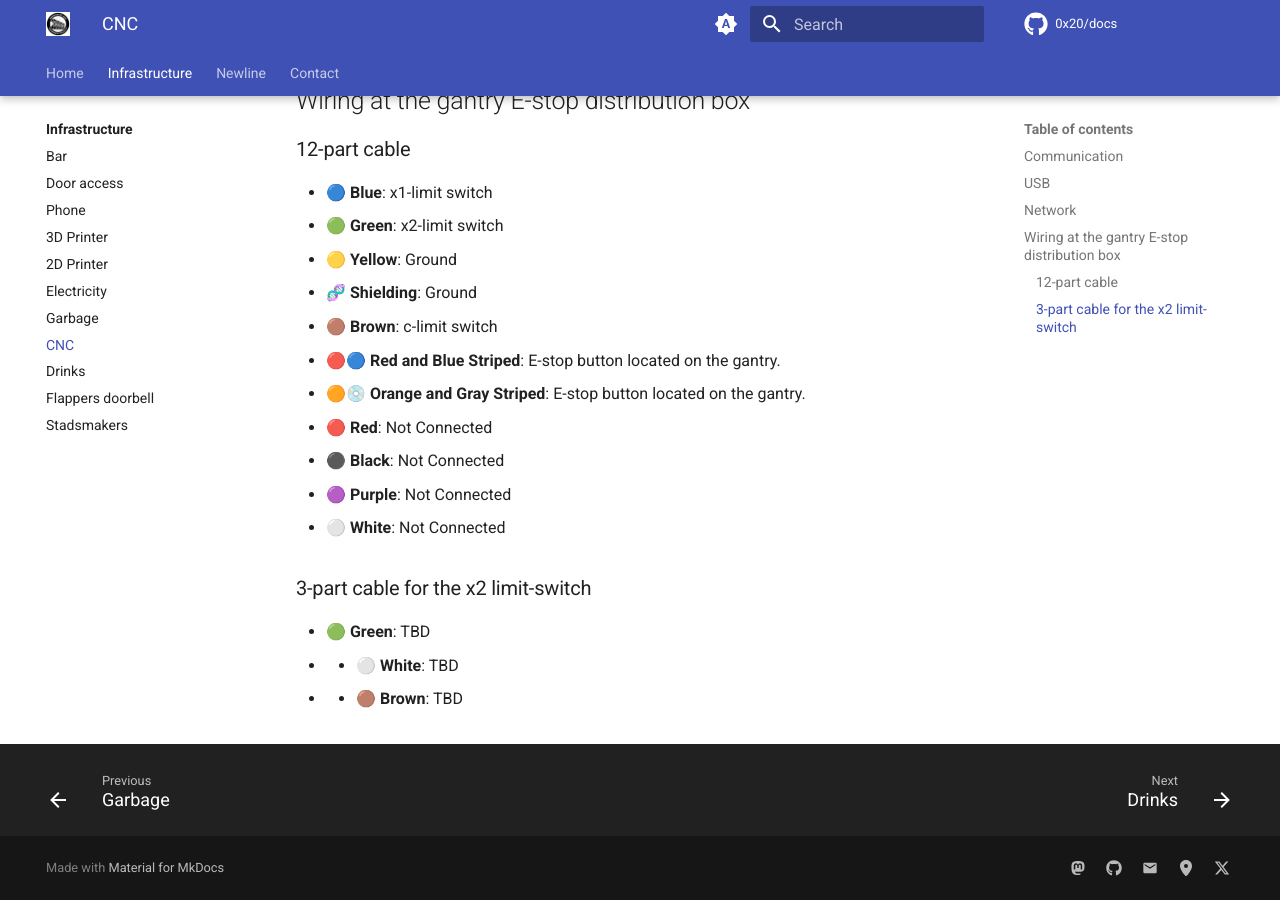
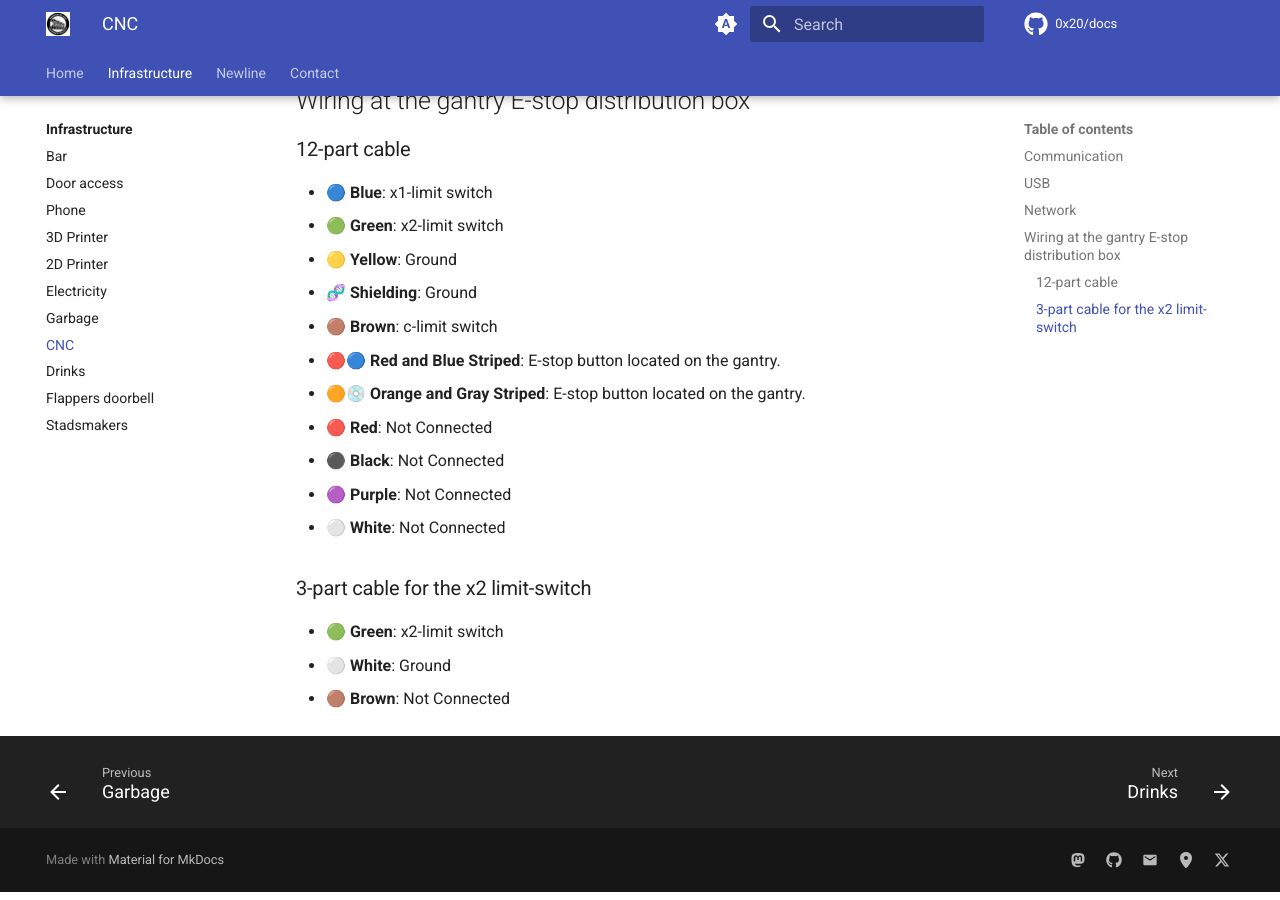
Before and after one commit to 0x20/docs, an MkDocs documentation site: the page built from docs/infra/cnc.md, in a window 1280 px wide and 900 px high, scrolled down 765 px. Built offline with MkDocs 1.6.1 and Material for MkDocs 9.7.7, drawn with Linux system fonts in a browser that asks for light colours; comment, search, counter and statistics services are not loaded.

Commit message:
Update cnc.md

```diff
--- a/docs/infra/cnc.md
+++ b/docs/infra/cnc.md
@@ -38,6 +38,6 @@ Interface IP mode, default value driver dependent, set to 0 for static addres:
 - 🟣 **Purple**: Not Connected
 - ⚪ **White**: Not Connected
 ### 3-part cable for the x2 limit-switch
-- 🟢 **Green**: TBD
-- - ⚪ **White**: TBD
-  - - 🟤 **Brown**: TBD
+- 🟢 **Green**: x2-limit switch
+- ⚪ **White**: Ground
+- 🟤 **Brown**: Not Connected
```
